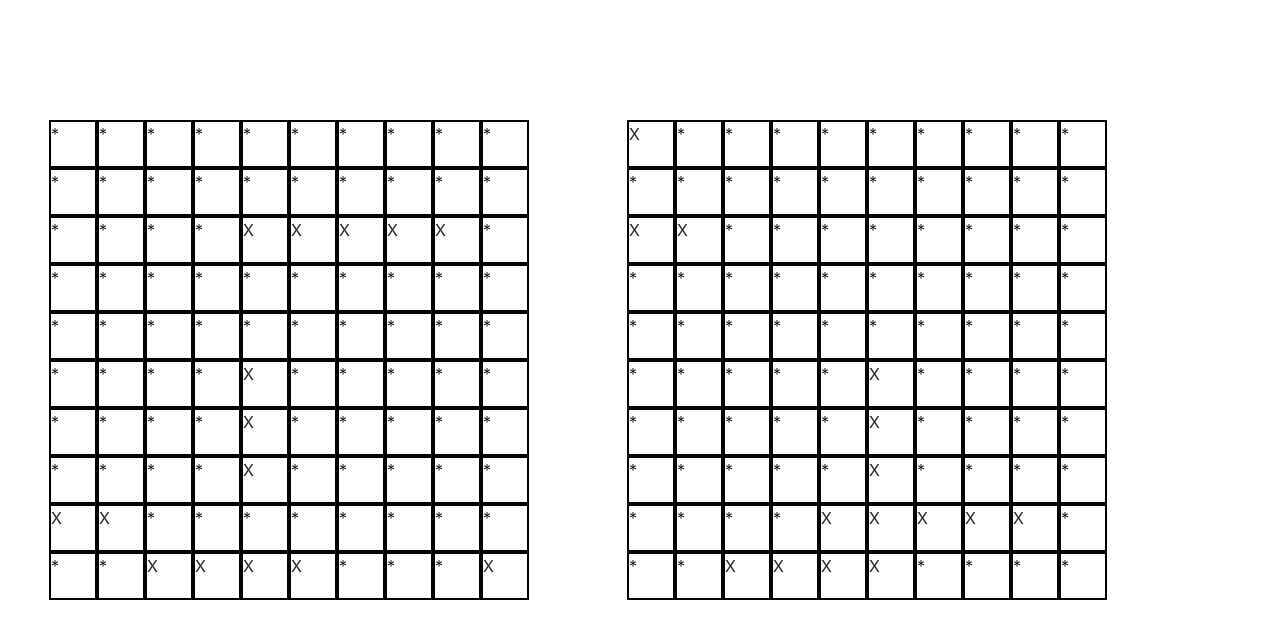
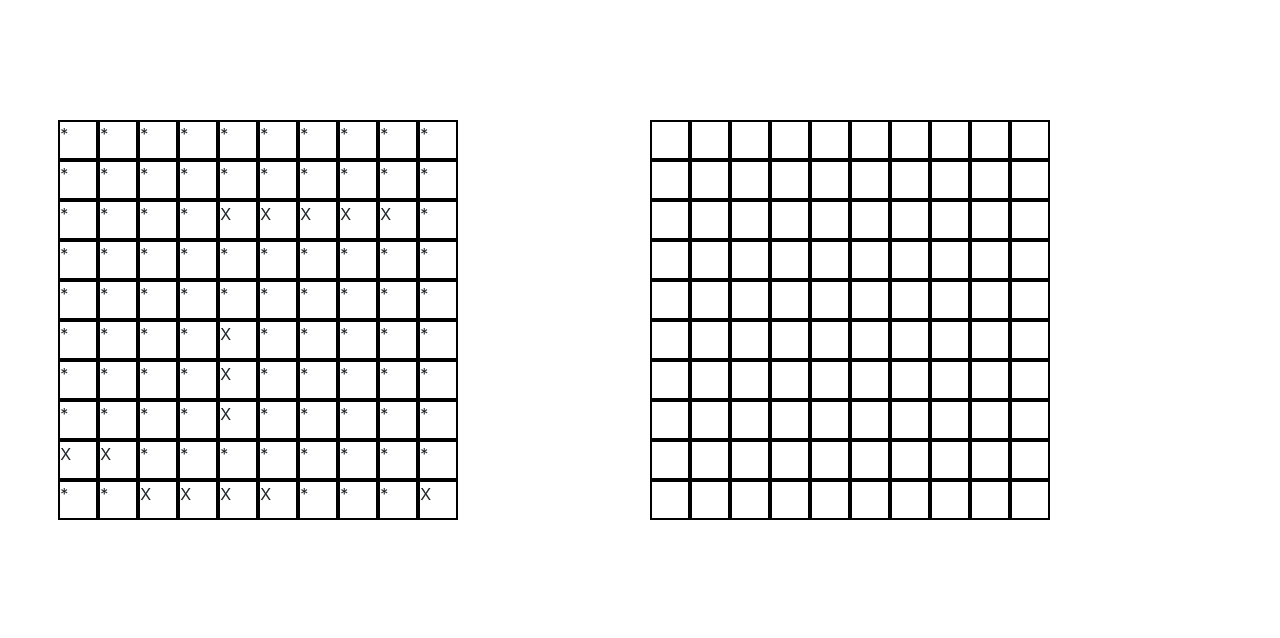
Before and after one commit to samgaco/battleship, a website built with webpack: page dist/index.html in a window 1280 px wide. Built offline with nearby package versions, Linux system fonts and the light colour scheme.

Commit message:
Hide the aiBoard display by default

```diff
--- a/src/DomTasks/dom_manager.js
+++ b/src/DomTasks/dom_manager.js
@@ -49,7 +49,12 @@ const DomTasks = (() => {
   const fillBoxes = (filledBoard, id) => {
       document.getElementById(id).childNodes.forEach((row, indexRow) =>{
         row.childNodes.forEach((box, indexBox) => {
-          box.textContent =  filledBoard.table[indexRow-1][indexBox];
+          if(id === 'ai-board'){
+            box.textContent = '';
+          }else{
+            console.log('yes!')
+            box.textContent =  filledBoard.table[indexRow-1][indexBox];
+          }
           addAttackFunctionality(filledBoard, box);
         })
       })
--- a/src/index.js
+++ b/src/index.js
@@ -1,3 +1,3 @@
-import DomManager from './DomTasks/dom_manager';
+import gameController from './main_game';
 
-DomManager.renderBoards();
+gameController.startGame();
--- a/src/main_game.js
+++ b/src/main_game.js
@@ -1,6 +1,7 @@
 import gameBoard from './factories/gameBoard';
 import player from './factories/player';
 import newShip from './factories/ship';
+import DomTasks from './DomTasks/dom_manager';
 
 const gameController = (() => {
   const initializeAiPlay = () => {
@@ -33,11 +34,11 @@ const gameController = (() => {
     return board
   }
 
-  // const startGame = () => {
-  //
-  // }
+  const startGame = () => {
+    DomTasks.renderBoards()
+  }
 
-  return {initializeAiPlay, initializePlayer}
+  return {initializeAiPlay, initializePlayer, startGame}
 
 })();
 
--- a/src/styles.css
+++ b/src/styles.css
@@ -1,6 +1,6 @@
 .box {
-  height: 3em;
-  width: 3em;
+  height: 2.5em;
+  width: 2.5em;
   border: 2px solid #000;
   margin: 0;
   padding: 0;
@@ -16,7 +16,6 @@
 }
 
 #player-board, #ai-board {
-  display: inline-block;
   width: 47%;
 }
 
@@ -24,4 +23,7 @@
   padding-top: 15vh;
   width: 90%;
   margin: 0 auto;
+  display: flex;
+  flex-flow: row wrap;
+  justify-content: space-around;
 }
```
Also changed, not shown: dist/index.html, dist/main.js.
